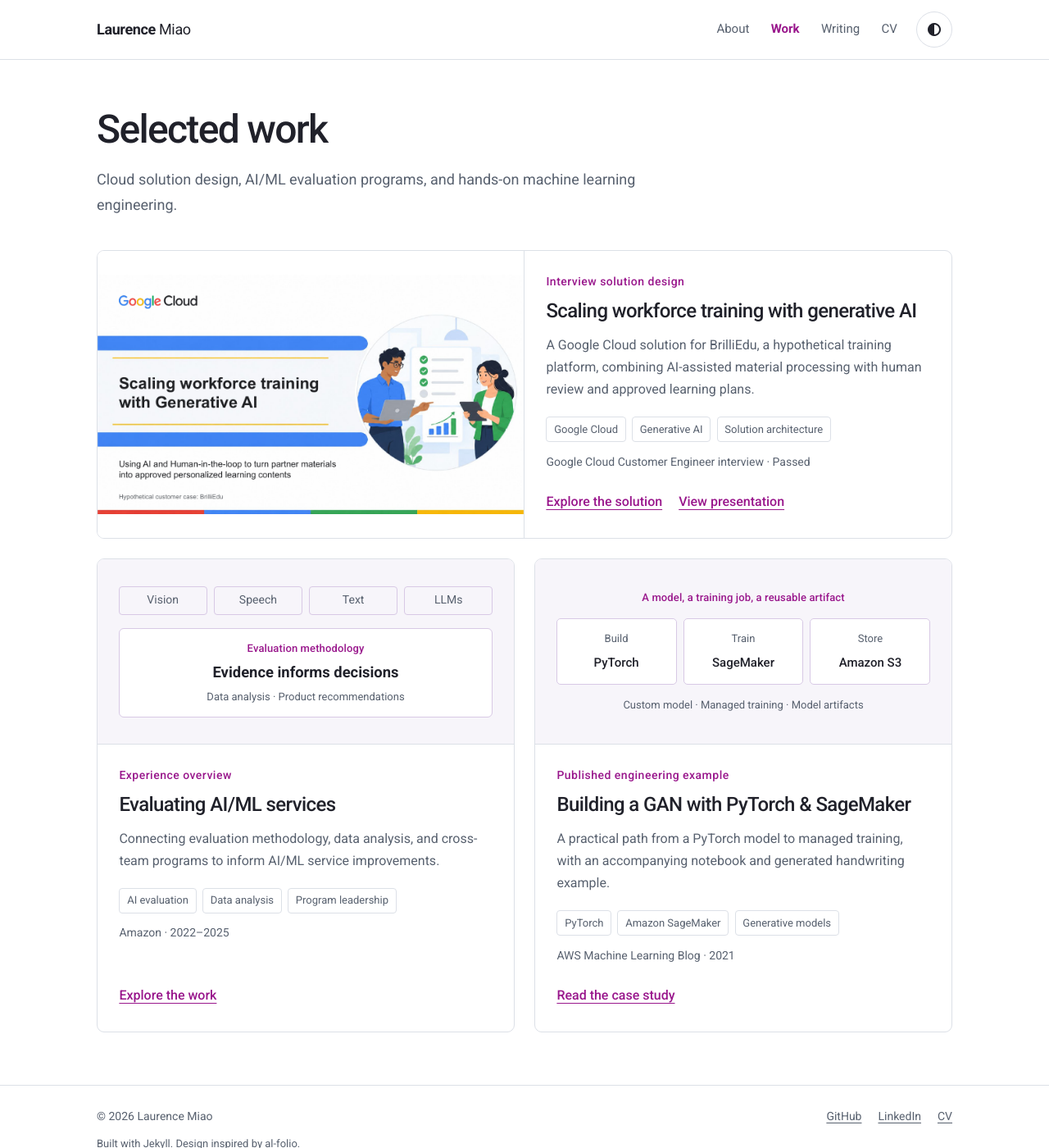
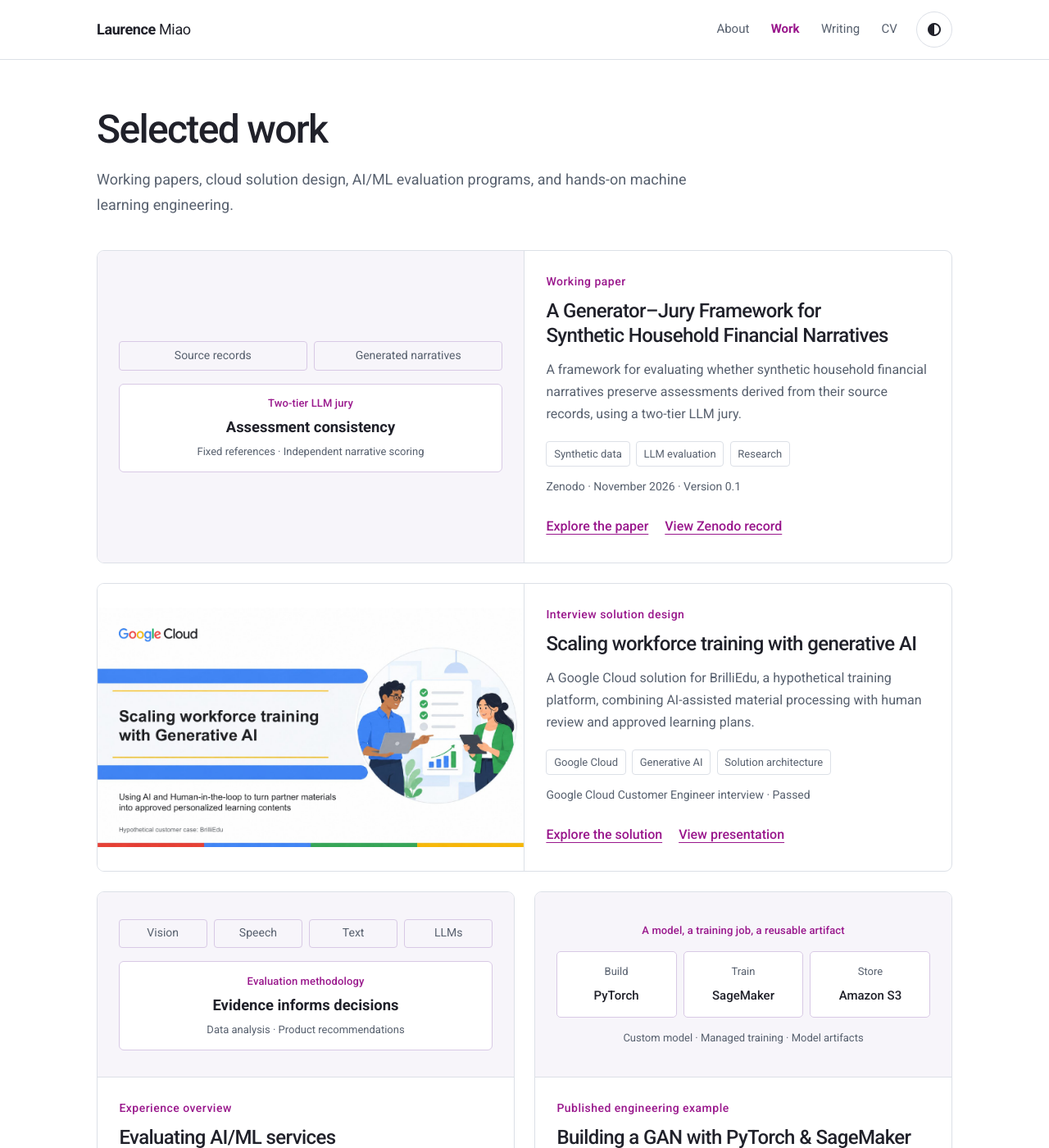
Before and after one commit to laurence-miao/laurence-miao.github.io, a Jekyll site: the page built from projects.html, in a window 1280 px wide and 1400 px high. Shown: the whole window at 82% size. Built offline with Jekyll 4.4.1, drawn with Linux system fonts in a browser that asks for light colours; nearby versions of some CDN libraries.

Commit message:
Add generator-jury working paper to portfolio

```diff
--- a/_data/projects.yml
+++ b/_data/projects.yml
@@ -1,4 +1,15 @@
 # Curated work, displayed in this order on the homepage and /projects/.
+- title: A Generator–Jury Framework for Synthetic Household Financial Narratives
+  type: Working paper
+  context: Zenodo · November 2026 · Version 0.1
+  description: A framework for evaluating whether synthetic household financial narratives preserve assessments derived from their source records, using a two-tier LLM jury.
+  url: /projects/generator-jury-financial-narratives/
+  visual: generator-jury
+  featured: true
+  paper_url: https://doi.org/10.5281/zenodo.24417790
+  tags: [Synthetic data, LLM evaluation, Research]
+  link_label: Explore the paper
+
 - title: Scaling workforce training with generative AI
   type: Interview solution design
   context: Google Cloud Customer Engineer interview · Passed
--- a/_includes/project_cards.html
+++ b/_includes/project_cards.html
@@ -11,6 +11,7 @@
       <div class="project-links">
         <a class="text-link" href="{{ item.url | relative_url }}" aria-label="{{ item.link_label }}: {{ item.title | escape }}">{{ item.link_label }}</a>
         {% if item.presentation_url %}<a class="text-link" href="{{ item.presentation_url | escape }}" target="_blank" rel="noopener noreferrer" aria-label="View presentation: {{ item.title | escape }} (opens in a new tab)">View presentation</a>{% endif %}
+        {% if item.paper_url %}<a class="text-link" href="{{ item.paper_url | escape }}" target="_blank" rel="noopener noreferrer" aria-label="View Zenodo record: {{ item.title | escape }} (opens in a new tab)">View Zenodo record</a>{% endif %}
       </div>
     </div>
   </article>
--- a/_includes/work_visual.html
+++ b/_includes/work_visual.html
@@ -1,4 +1,9 @@
-{% if include.visual == 'brilliedu' %}
+{% if include.visual == 'generator-jury' %}
+<div class="work-visual paper-visual" role="img" aria-label="Structured household records establish fixed reference assessments. A two-tier LLM jury assesses generated narratives independently so the assessments can be compared.">
+  <div class="visual-topics" aria-hidden="true"><span>Source records</span><span>Generated narratives</span></div>
+  <div class="visual-core" aria-hidden="true"><span class="visual-label">Two-tier LLM jury</span><strong>Assessment consistency</strong><span>Fixed references · Independent narrative scoring</span></div>
+</div>
+{% elsif include.visual == 'brilliedu' %}
 <div class="work-visual presentation-visual">
   <img src="{{ '/assets/img/brilliedu-presentation.png' | relative_url }}" width="1280" height="720" loading="lazy" decoding="async" alt="Presentation cover: Scaling workforce training with Generative AI. Hypothetical customer case: BrilliEdu.">
 </div>
--- a/_layouts/work.html
+++ b/_layouts/work.html
@@ -9,6 +9,7 @@ layout: default
     <p class="work-lead">{{ page.description }}</p>
     <dl class="work-facts"><div><dt>Role</dt><dd>{{ page.role }}</dd></div><div><dt>Focus</dt><dd>{{ page.focus }}</dd></div></dl>
     {% if page.presentation_url %}<div class="hero-actions"><a class="btn btn-primary" href="{{ page.presentation_url | escape }}" target="_blank" rel="noopener noreferrer" aria-label="View presentation in Google Slides (opens in a new tab)">View presentation</a><span class="presentation-meta">Google Slides · {{ page.slide_count }} slides</span></div>{% endif %}
+    {% if page.paper_url %}<div class="hero-actions"><a class="btn btn-primary" href="{{ page.paper_url | escape }}" target="_blank" rel="noopener noreferrer" aria-label="View working paper record on Zenodo (opens in a new tab)">View Zenodo record</a><span class="presentation-meta">Public abstract · Full text restricted on Zenodo</span></div>{% endif %}
   </header>
   {% include work_visual.html visual=page.visual %}
   <div class="post-content prose">{{ content }}</div>
--- a/assets/css/main.css
+++ b/assets/css/main.css
@@ -151,9 +151,10 @@ html[data-theme-setting="light"] #light-toggle-light { display: inline-block; }
 .work-visual { min-height: 226px; display: flex; flex-direction: column; justify-content: center; padding: 1.6rem; background: var(--surface); border-bottom: 1px solid var(--global-divider-color); }
 .presentation-visual { min-height: 0; padding: 0; background: #ffffff; }
 .presentation-visual img { display: block; width: 100%; height: auto; }
-.featured-project > .presentation-visual { border-bottom: 0; border-right: 1px solid var(--global-divider-color); }
+.featured-project > .work-visual { border-bottom: 0; border-right: 1px solid var(--global-divider-color); }
 .presentation-meta { color: var(--global-text-color-light); font-size: .875rem; }
 .visual-topics { display: grid; grid-template-columns: repeat(4, minmax(0,1fr)); gap: .5rem; margin-bottom: 1rem; }
+.paper-visual .visual-topics { grid-template-columns: repeat(2, minmax(0,1fr)); }
 .visual-topics span { padding: .3rem .1rem; border: 1px solid var(--visual-line); border-radius: 4px; text-align: center; font-size: .875rem; color: var(--global-text-color-light); }
 .visual-core { padding: .8rem; text-align: center; border: 1px solid var(--visual-line); border-radius: 6px; background: var(--global-card-bg-color); }
 .visual-core > span, .visual-core > strong { display: block; }
@@ -291,7 +292,7 @@ pre code { padding: 0; font-size: inherit; color: inherit; background: transpare
   html:not(.js) body { padding-top: 0; }
   .project-grid { grid-template-columns: minmax(0,1fr); }
   .project-card.featured-project { grid-template-columns: minmax(0,1fr); }
-  .featured-project > .presentation-visual { border-right: 0; border-bottom: 1px solid var(--global-divider-color); }
+  .featured-project > .work-visual { border-right: 0; border-bottom: 1px solid var(--global-divider-color); }
   .hero { padding: 1rem 0 3rem; }
   .home-section { padding-block: 2.75rem; }
   .experience-preview { grid-template-columns: 1fr; gap: 1.75rem; }
--- a/projects.html
+++ b/projects.html
@@ -2,7 +2,7 @@
 layout: page
 title: Selected work
 permalink: /projects/
-description: Cloud solution design, AI/ML evaluation programs, and hands-on machine learning engineering.
+description: Working papers, cloud solution design, AI/ML evaluation programs, and hands-on machine learning engineering.
 ---
 {%- comment -%} Entries come from _data/projects.yml {%- endcomment -%}
 {% include project_cards.html items=site.data.projects heading='h2' %}
--- /dev/null
+++ b/work/generator-jury-financial-narratives.md
@@ -0,0 +1,35 @@
+---
+layout: work
+title: A Generator–Jury Framework for Synthetic Household Financial Narratives
+permalink: /projects/generator-jury-financial-narratives/
+description: A working paper on evaluating whether generated financial narratives preserve assessments implied by structured household records.
+kind: Working paper
+period: November 2026 · Version 0.1
+role: Co-author
+focus: Assessment consistency in synthetic data
+visual: generator-jury
+paper_url: https://doi.org/10.5281/zenodo.24417790
+---
+
+## Research question
+
+Can synthetic household financial narratives support assessments consistent with their source records, without requiring human-written reference narratives?
+
+## The framework
+
+1. **Establish fixed references.** A two-tier LLM jury derives assessments from structured household records. These references remain fixed when generation conditions change.
+2. **Assess narratives independently.** The same jury evaluates each generated narrative under shared criteria, without seeing its source record or reference assessment.
+3. **Compare the assessments.** Measure agreement with the references, variation across household groups, and how often jury responses are usable for comparison.
+
+## Reported result
+
+The public abstract reports a **32% reduction in the average gap between narrative-derived and reference financial-health scores** for a candidate condition relative to the baseline. The conditions differed in both prompt instructions and thinking mode.
+
+## Publication
+
+**Authors:** Feng Miao and Noorhan Abbas.
+**Published:** November 21, 2026, on Zenodo.
+**Status:** Working paper, version 0.1.
+**DOI:** [10.5281/zenodo.24417790](https://doi.org/10.5281/zenodo.24417790).
+
+This overview summarizes the public abstract. The paper's full-text files are restricted on Zenodo.
```
